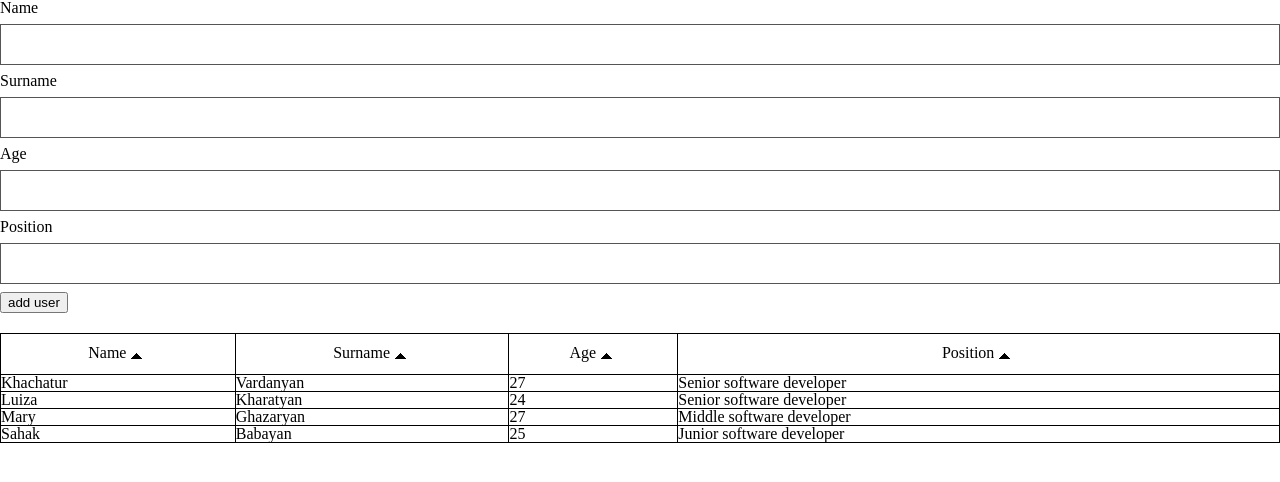
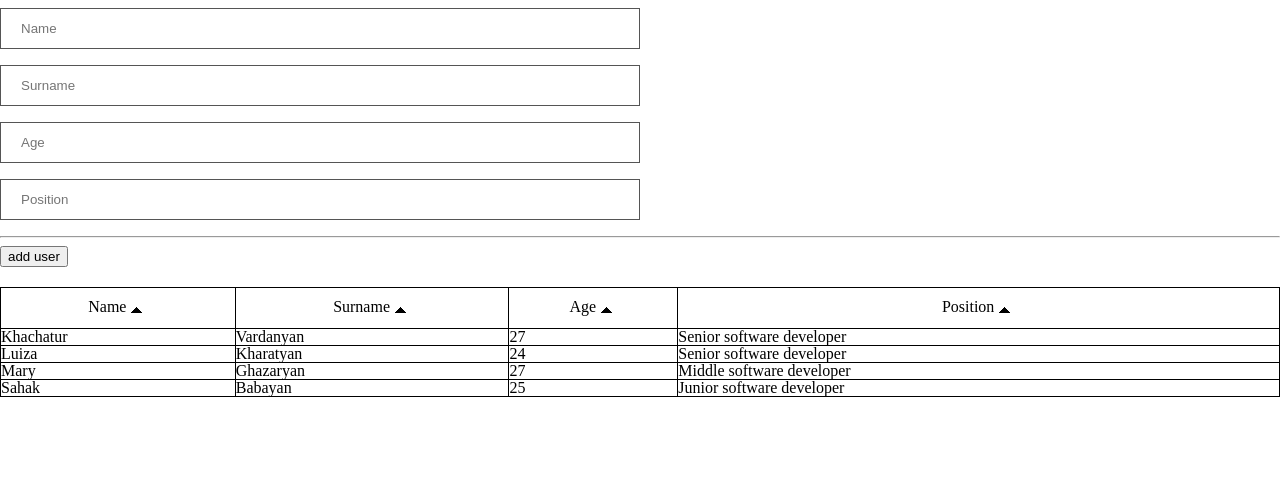
Before and after one commit to Sahak79/userSorting, a plain HTML site: page index.html in a window 1280 px wide. Drawn offline with Linux system fonts and the light colour scheme.

Commit message:
Design change in user add form

```diff
--- a/css/style.css
+++ b/css/style.css
@@ -13,7 +13,7 @@
 }
 
 #main input[type=text] {
-    width: 100%;
+    width: 50%;
     padding: 12px 20px;
     margin: 8px 0;
     box-sizing: border-box;
--- a/index.html
+++ b/index.html
@@ -9,14 +9,11 @@
     <body>
         <div id="main">
             <form>
-                <label for="name">Name</label>
-                <input type="text" id="name" value="">
-                <label for="surname">Surname</label>
-                <input type="text" id="surname" value="">
-                <label for="age">Age</label>
-                <input type="text" id="age" value="">
-                <label for="position">Position</label>
-                <input type="text" id="position" value="">
+                <input type="text" id="name" placeholder="Name" value="">
+                <input type="text" id="surname" placeholder="Surname" value="">
+                <input type="text" id="age" placeholder="Age" value="">
+                <input type="text" id="position" placeholder="Position" value="">
+                <hr>
                 <input type="button" onclick="SortUsers.addUser()" value="add user" />
             </form>
 
```
